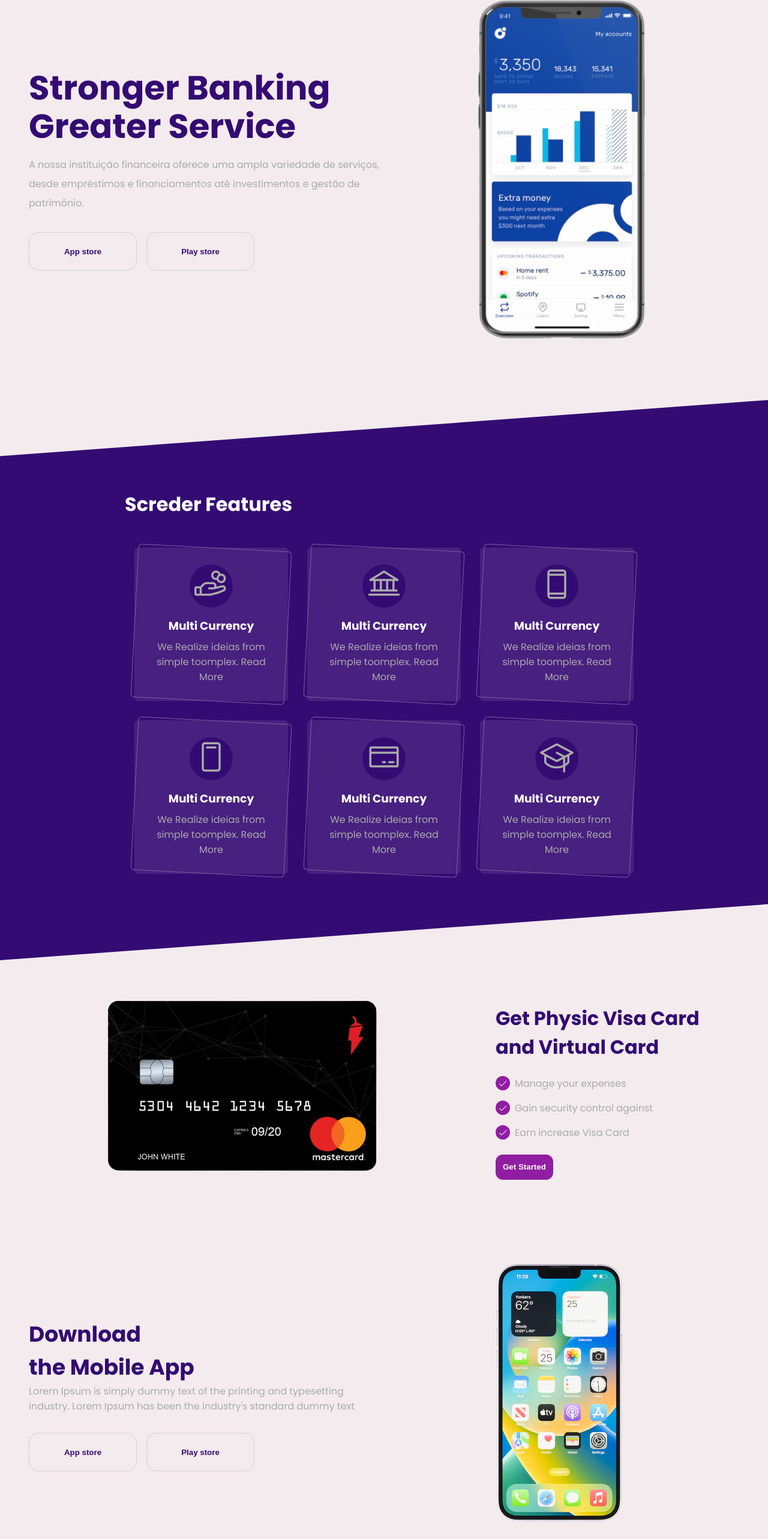
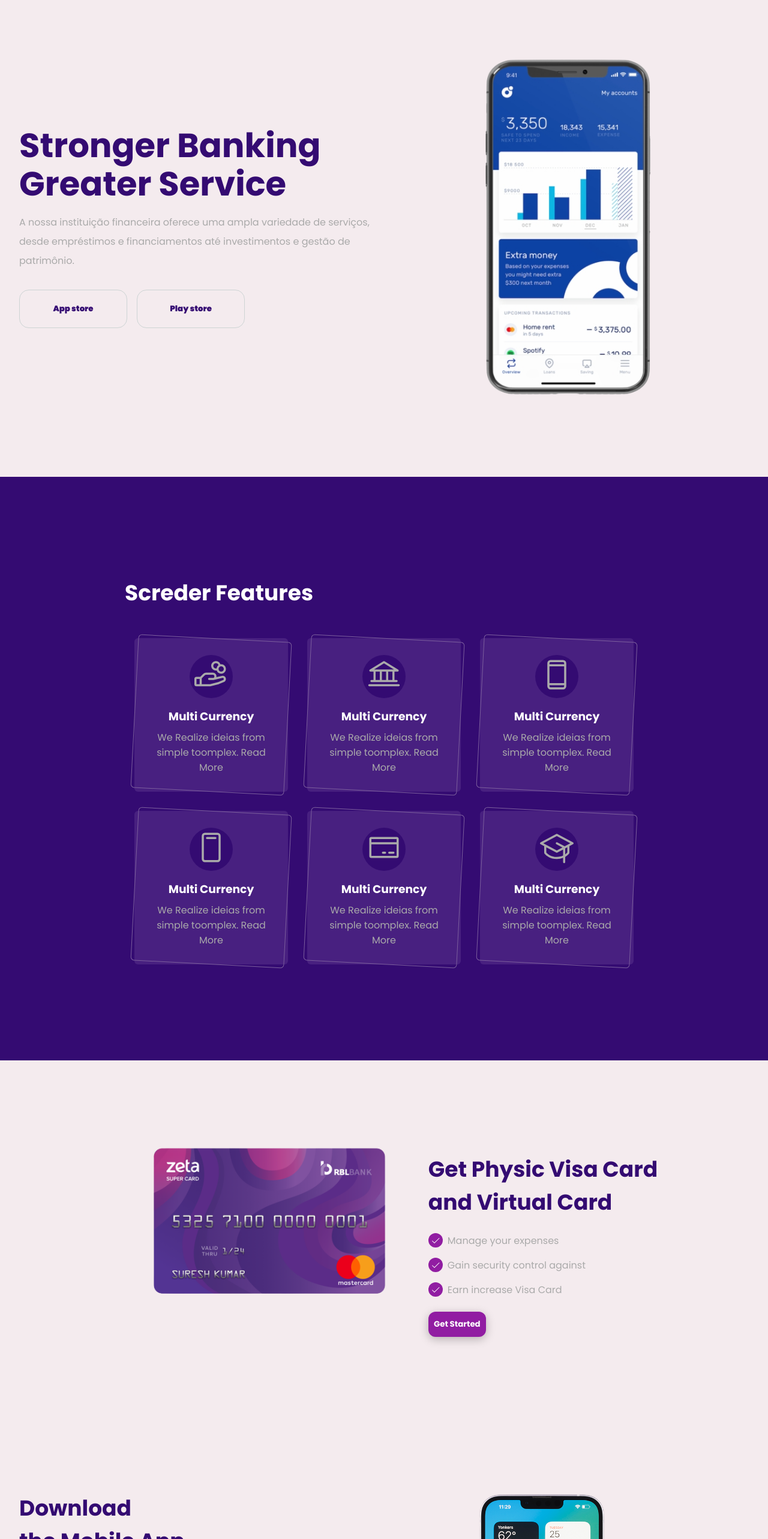
Before and after one commit to FernandoRodriguesxs/bank-app, a React (Vite) app: page / in a window 1280 px wide. Shown: the part 197-2763 px from the top of the page at 60% size. Built offline with nearby package versions, Linux system fonts and the light colour scheme.

Commit message:
reestruturação + refacs

```diff
--- a/package.json
+++ b/package.json
@@ -7,6 +7,7 @@
     "dev": "vite",
     "build": "tsc && vite build",
     "lint": "eslint . --ext ts,tsx --report-unused-disable-directives --max-warnings 0",
+    "lint-fix": "eslint . --ext .ts,.tsx,.js --fix",
     "preview": "vite preview"
   },
   "dependencies": {
--- a/src/App.style.ts
+++ b/src/App.style.ts
@@ -2,7 +2,7 @@ import styled from 'styled-components'
 
 export const Wrapper = styled.div`
   max-width: 1280px;
-  padding: 0 48px;
+  padding: 32px;
   margin: 0 auto;
 `
 
@@ -16,11 +16,10 @@ export const Hero = styled.div`
     display: flex;
     flex-direction: column;
     justify-content: center;
-    width: 50%;
 
     h1 {
       color: ${({ theme }) => theme.colors.blue.primary};
-      font-size: 56px;
+      font-size: 3.5rem;
       line-height: 64px;
     }
 
@@ -31,28 +30,30 @@ export const Hero = styled.div`
   }
 
   .hero-box-right {
-    width: 50%;
+    width: 100%;
+
     display: flex;
     justify-content: center;
     align-items: center;
 
+    @media screen and (max-width: 768px) {
+      display: none;
+    }
+
     img {
-      width: 300px;
+      height: 600px;
+      @media (max-width: 768px) {
+        display: none;
       }
     }
-`
-
-export const ButtonGroup = styled.div`
-  display: flex;
-  gap: 16px;
-
-  margin-top: 32px;
+  }
 `
 
 export const CardsSection = styled.section`
   display: flex;
   background: ${({ theme }) => theme.colors.blue.primary};
-  clip-path: polygon(0 10%, 100% 0%, 100% 90%, 0% 100%);
+  padding: 16px;
+  /* clip-path: polygon(0 10%, 100% 0%, 100% 90%, 0% 100%); */
 
   .cards-section-content {
     display: flex;
@@ -62,7 +63,7 @@ export const CardsSection = styled.section`
     h2 {
       color: ${({ theme }) => theme.colors.white};
       margin-top: 150px;
-      font-size: 32px;
+      font-size: 2.25rem;
     }
   }
 `
@@ -70,6 +71,7 @@ export const CardsSection = styled.section`
 export const CardsContainer = styled.section`
   display: grid;
   grid-template-columns: repeat(3, 1fr);
+
   margin: 32px 0 128px;
 
   @media (max-width: 768px) {
@@ -82,14 +84,28 @@ export const CardsContainer = styled.section`
 `
 export const CreditCardSection = styled.section`
   display: flex;
-  justify-content: space-around;
+  justify-content: center;
   align-items: center;
 
+  margin: 72px 0;
+
+  @media (max-width: 768px) {
+    flex-direction: column;
+  }
+
+  picture {
+    img {
+      height: 400px;
+      @media (max-width: 768px) {
+        display: none;
+      }
+    }
+  }
 
   .credit-card-content {
     h2 {
       color: ${({ theme }) => theme.colors.blue.primary};
-      font-size: 32px;
+      font-size: 2.25rem;
     }
 
     ul {
@@ -111,7 +127,6 @@ export const CreditCardSection = styled.section`
           border-radius: 999px;
           height: 24px;
           width: 24px;
-
         }
       }
     }
@@ -119,50 +134,105 @@ export const CreditCardSection = styled.section`
 `
 export const DownloadMobileApp = styled.section`
   display: flex;
-          margin-top: 64px;
-          justify-content: space-between;
-          align-items: center;
+  justify-content: space-around;
 
-        .mobile-content{
+  margin: 72px 0;
+
+  @media (max-width: 768px) {
+    flex-direction: column;
+  }
+  .download-mobile-app-content {
+    display: flex;
+    flex-direction: column;
+
     h2 {
       color: ${({ theme }) => theme.colors.blue.primary};
-            font-size: 36px;
+      font-size: 2.25rem;
     }
   }
-        picture img{
+
+  picture {
+    width: 100%;
+
+    img {
       width: 600px;
+
+      @media (max-width: 768px) {
+        display: none;
       }
+    }
+  }
+`
+export const ButtonGroup = styled.div`
+  // entender qual o b.o
+  display: flex;
+  gap: 16px;
+
+  @media screen and (max-width: 768px) {
+    flex-direction: column;
+  }
+
+  margin-top: 32px;
+`
+
+export const DownloadMobileButtonGroup = styled.div`
+  display: flex;
+  gap: 16px;
+
+  margin-top: 32px;
 `
 
 export const BoxQuestion = styled.section`
   display: flex;
   justify-content: space-around;
 
+  color: ${({ theme }) => theme.colors.white};
+
   height: 300px;
-        margin-top: 30px;
 
-        background: rgb(221,136,71);
-        background: linear-gradient(90deg, rgba(221,136,71,1) 0%, rgba(122,62,94,1) 51%, rgba(63,16,110,1) 79%);
+  @media (max-width: 768px) {
+    height: auto;
+  }
+
+  margin: 32px 0;
+
+  background: rgb(221, 136, 71);
+  background: linear-gradient(
+    90deg,
+    rgba(221, 136, 71, 1) 0%,
+    rgba(122, 62, 94, 1) 51%,
+    rgba(63, 16, 110, 1) 79%
+  );
 
   border-radius: 15px;
 
-        .Question-Text{
-          width: 50%;
+  overflow: hidden;
+
+  padding: 16px;
+
+  .Question-Text {
+    max-width: 600px;
+
     padding: 10px;
     display: flex;
     flex-direction: column;
+    justify-content: center;
+    padding: 8px;
+    gap: 16px;
 
     h2 {
-
-            color: ${({ theme }) => theme.colors.white};
-            font-size: 36px;
+      font-size: 2.25rem;
     }
   }
 
-        picture img{
+  picture {
+    margin-top: 16px;
 
-          width: 150px;
-          padding: 6px;
+    img {
+      height: 450px;
+      @media (max-width: 768px) {
+        display: none;
       }
-
+    }
+  }
 `
--- a/src/App.tsx
+++ b/src/App.tsx
@@ -1,18 +1,30 @@
 import heroImg from '././assets/hero-mobile2.png'
 import { Header } from './components/Header'
 import { ButtonStore } from './components/ButtonStore'
-import { BoxQuestion, ButtonGroup, CardsContainer, CardsSection, CreditCardSection, DownloadMobileApp, Hero, Wrapper } from './App.style'
+import {
+  BoxQuestion,
+  ButtonGroup,
+  CardsContainer,
+  CardsSection,
+  CreditCardSection,
+  DownloadMobileApp,
+  DownloadMobileButtonGroup,
+  Hero,
+  Wrapper,
+} from './App.style'
 import { Card } from './components/Card'
-import { Check, HandCoins } from "@phosphor-icons/react"
-import { Bank } from "@phosphor-icons/react"
-import { DeviceMobile } from "@phosphor-icons/react"
-import { CreditCard } from "@phosphor-icons/react"
-import { DeviceMobileSpeaker } from "@phosphor-icons/react"
-import { GraduationCap } from "@phosphor-icons/react"
+import {
+  Check,
+  HandCoins,
+  Bank,
+  DeviceMobile,
+  CreditCard,
+  DeviceMobileSpeaker,
+  GraduationCap,
+} from '@phosphor-icons/react'
 import CreditCardImg from './assets/credit-card.png'
 import IphoneCardImg from './assets/iphone-card.png'
-import { ButtonPrimary } from './components/Button/styles'
-import IphoneBrancoImg from './assets/iphonebranco.png'
+import { ButtonPrimary, ButtonSecondary } from './components/Button'
 
 export const App = () => {
   return (
@@ -41,75 +53,120 @@ export const App = () => {
                 </ButtonStore>
               </ButtonGroup>
             </div>
-            <div className="hero-box-right">
+            <picture className="hero-box-right">
               <img src={heroImg} alt="" />
-            </div>
+            </picture>
           </Hero>
         </Wrapper>
         <CardsSection>
           <div className="cards-section-content">
             <h2>Screder Features</h2>
             <CardsContainer>
-              <Card IconPicture={<HandCoins size={56} />} title='Multi Currency' subtitle='We Realize ideias from simple toomplex. Read More' />
-              <Card IconPicture={<Bank size={56} />} title='Multi Currency' subtitle='We Realize ideias from simple toomplex. Read More' />
-              <Card IconPicture={<DeviceMobile size={56} />} title='Multi Currency' subtitle='We Realize ideias from simple toomplex. Read More' />
-              <Card IconPicture={<DeviceMobileSpeaker size={56} />} title='Multi Currency' subtitle='We Realize ideias from simple toomplex. Read More' />
-              <Card IconPicture={<CreditCard size={56} />} title='Multi Currency' subtitle='We Realize ideias from simple toomplex. Read More' />
-              <Card IconPicture={<GraduationCap size={56} />} title='Multi Currency' subtitle='We Realize ideias from simple toomplex. Read More' />
+              <Card
+                IconPicture={<HandCoins size={56} />}
+                title="Multi Currency"
+                subtitle="We Realize ideias from simple toomplex. Read More"
+              />
+              <Card
+                IconPicture={<Bank size={56} />}
+                title="Multi Currency"
+                subtitle="We Realize ideias from simple toomplex. Read More"
+              />
+              <Card
+                IconPicture={<DeviceMobile size={56} />}
+                title="Multi Currency"
+                subtitle="We Realize ideias from simple toomplex. Read More"
+              />
+              <Card
+                IconPicture={<DeviceMobileSpeaker size={56} />}
+                title="Multi Currency"
+                subtitle="We Realize ideias from simple toomplex. Read More"
+              />
+              <Card
+                IconPicture={<CreditCard size={56} />}
+                title="Multi Currency"
+                subtitle="We Realize ideias from simple toomplex. Read More"
+              />
+              <Card
+                IconPicture={<GraduationCap size={56} />}
+                title="Multi Currency"
+                subtitle="We Realize ideias from simple toomplex. Read More"
+              />
             </CardsContainer>
           </div>
         </CardsSection>
         <Wrapper>
           <CreditCardSection>
             <picture>
-              <img src={CreditCardImg} alt='Cartão de Crédito' />
+              <img src={CreditCardImg} alt="Cartão de Crédito" />
             </picture>
-          <div className='credit-card-content'>
-              <h2>Get Physic Visa Card <br /> and Virtual Card</h2>
+            <div className="credit-card-content">
+              <h2>
+                Get Physic Visa Card <br /> and Virtual Card
+              </h2>
               <ul>
                 <li>
-                <span><Check size={16} color='white' /></span>
-                  Manage your expenses</li>
+                  <span>
+                    <Check size={16} color="white" />
+                  </span>
+                  Manage your expenses
+                </li>
                 <li>
-                <span><Check size={16} color='white' /></span>
-                  Gain security control against</li>
+                  <span>
+                    <Check size={16} color="white" />
+                  </span>
+                  Gain security control against
+                </li>
                 <li>
-                <span><Check size={16} color='white' /></span>
-                  Earn increase Visa Card</li>
+                  <span>
+                    <Check size={16} color="white" />
+                  </span>
+                  Earn increase Visa Card
+                </li>
               </ul>
               <ButtonPrimary>Get Started</ButtonPrimary>
             </div>
-
           </CreditCardSection>
         </Wrapper>
         <Wrapper>
           <DownloadMobileApp>
-          <div className='mobile-content'>
-          <h2>Download <br/>the Mobile App</h2>
-          <p>Lorem Ipsum is simply dummy text of the printing and typesetting industry. Lorem Ipsum has been the industry's standard dummy text </p>
-          <ButtonGroup>
+            <div className="download-mobile-app-content">
+              <h2>
+                Download <br />
+                the Mobile App
+              </h2>
+              <p>
+                Lorem Ipsum is simply dummy text of the printing and typesetting
+                industry. Lorem Ipsum has been the industry`&apos;s standard
+                dummy text{' '}
+              </p>
+              <DownloadMobileButtonGroup>
                 <ButtonStore>
                   <span>App store</span>
                 </ButtonStore>
                 <ButtonStore>
                   <span>Play store</span>
                 </ButtonStore>
-              </ButtonGroup>
+              </DownloadMobileButtonGroup>
             </div>
             <picture>
-              <img src={IphoneCardImg} alt='Iphone Home' />
+              <img src={IphoneCardImg} alt="Iphone Home" />
             </picture>
           </DownloadMobileApp>
         </Wrapper>
         <Wrapper>
           <BoxQuestion>
             <picture>
-            <img src={IphoneBrancoImg} alt='Iphone Branco' />
+              <img src={heroImg} alt="Iphone Branco" />
             </picture>
-          <div className='Question-Text'>
+            <div className="Question-Text">
               <h2>Have any Questions?</h2>
-            <p>Lorem Ipsum is simply dummy text of the printing and typesetting industry. Lorem Ipsum has been the industry's standard dummy text</p>
-
+              <p>
+                Lorem Ipsum is simply dummy text of the printing and typesetting
+                industry. Lorem Ipsum has been the industry`&apos;s standard
+                dummy text
+              </p>
+              <ButtonSecondary>Read FAQ&apos;s</ButtonSecondary>
             </div>
           </BoxQuestion>
         </Wrapper>
--- a/src/components/Button/index.tsx
+++ b/src/components/Button/index.tsx
@@ -1,9 +1,30 @@
 import { ReactNode } from 'react'
-import { ButtonStyled } from './styles'
+import {
+  ButtonTextStyled,
+  ButtonPrimaryStyled,
+  ButtonSecondaryStyled,
+} from './styles'
 
-interface IButtonProps {
+interface IButtonPrimaryProps {
   children: ReactNode
 }
-export const Button = ({  children }: IButtonProps) => {
-  return <ButtonStyled>{children}</ButtonStyled>
+
+interface IButtonTextProps {
+  children: ReactNode
 }
+
+interface IButtonSecondaryProps {
+  children: ReactNode
+}
+
+export const ButtonPrimary = ({ children }: IButtonPrimaryProps) => {
+  return <ButtonPrimaryStyled>{children}</ButtonPrimaryStyled>
+}
+
+export const ButtonSecondary = ({ children }: IButtonSecondaryProps) => {
+  return <ButtonSecondaryStyled>{children}</ButtonSecondaryStyled>
+}
+
+export const ButtonText = ({ children }: IButtonTextProps) => {
+  return <ButtonTextStyled>{children}</ButtonTextStyled>
+}
--- a/src/components/Button/styles.ts
+++ b/src/components/Button/styles.ts
@@ -1,18 +1,22 @@
-import styled from "styled-components"
+import styled from 'styled-components'
 
-
-export const ButtonStyled = styled.button`
+const ButtonStyled = styled.button`
   height: 42px;
   width: 96px;
   border-radius: 12px;
-
 `
 
-export const ButtonPrimary = styled(ButtonStyled)`
+export const ButtonPrimaryStyled = styled(ButtonStyled)`
   background: ${({ theme }) => theme.colors.purple.primary};
   color: ${({ theme }) => theme.colors.white};
+  box-shadow: 0px 4px 15px rgba(0, 0, 0, 0.25);
 `
 
-export const ButtonText = styled(ButtonStyled)`
+export const ButtonSecondaryStyled = styled(ButtonStyled)`
+  background: ${({ theme }) => theme.colors.white};
+  color: ${({ theme }) => theme.colors.blue.primary};
+`
+
+export const ButtonTextStyled = styled(ButtonStyled)`
   color: ${({ theme }) => theme.colors.purple.secondary};
 `
--- a/src/components/Card/styles.ts
+++ b/src/components/Card/styles.ts
@@ -36,7 +36,6 @@ export const CardContainer = styled.div`
     height: 72px;
     background: ${({ theme }) => theme.colors.blue.primary};
     border-radius: 999px;
-
   }
 
   h3 {
@@ -47,5 +46,4 @@ export const CardContainer = styled.div`
   p {
     margin-top: 8px;
   }
-
 `
--- a/src/index.css
+++ b/src/index.css
@@ -7,11 +7,12 @@
   box-sizing: border-box;
   margin: 0;
   padding: 0;
+  font-family: 'Poppins', sans-serif;
 }
 
 html {
+  font-size: 1rem;
   font-family: 'Poppins', sans-serif;
-  font-size: 16px;
 }
 
 body {
```
Also changed, not shown: src/components/Card/index.tsx (+2 -7 lines), src/components/Header/index.tsx (+4 -4 lines), src/components/Header/styles.ts (+9 -1 lines), src/assets/credit-card.png. Lines whose indentation alone changed are shown as unchanged.
